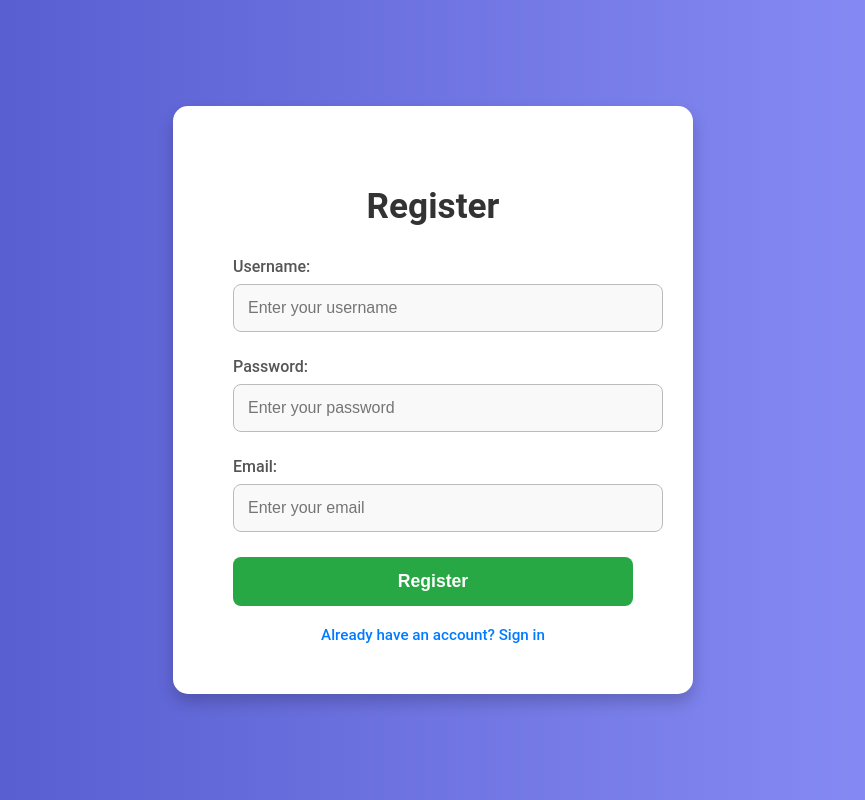
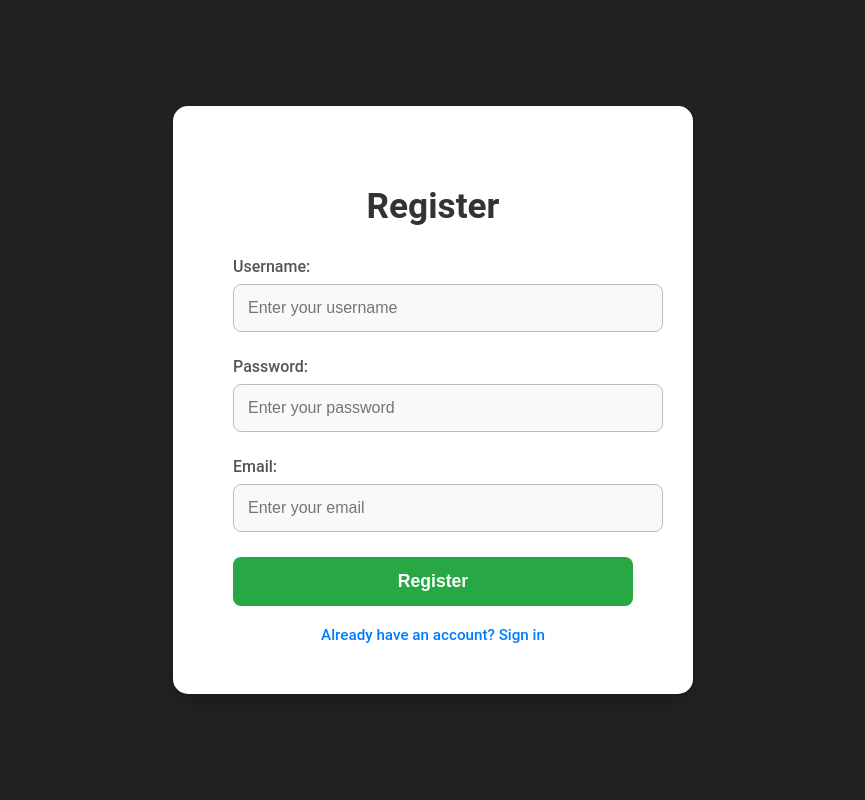
Before and after one commit to Carlito-Tagarro/Event, a PHP site: page /phpmailer/register.php in a window 1280 px wide. Shown: the whole page, without its empty margins (207-1072 px from the left). Run offline with PHP 8.4, Linux system fonts and the light colour scheme.

Commit message:
changebackgroundcolorregister

```diff
--- a/CSS/register.css
+++ b/CSS/register.css
@@ -1,6 +1,6 @@
 body{
     font-family: 'Roboto', Arial, sans-serif;
-    background: linear-gradient(to right, #4e54c8, #8f94fb);
+    background: #222;
     color: #fff;
     margin: 0;
     padding: 0;
--- a/connection.php
+++ b/connection.php
@@ -2,7 +2,7 @@
 function CONNECTIVITY() {
     $servername = "localhost";
     $username = "root";
-    $password = "CARLITO27";
+    $password = "";
     $dbname = "event_ticket_booking";
 
 
```
